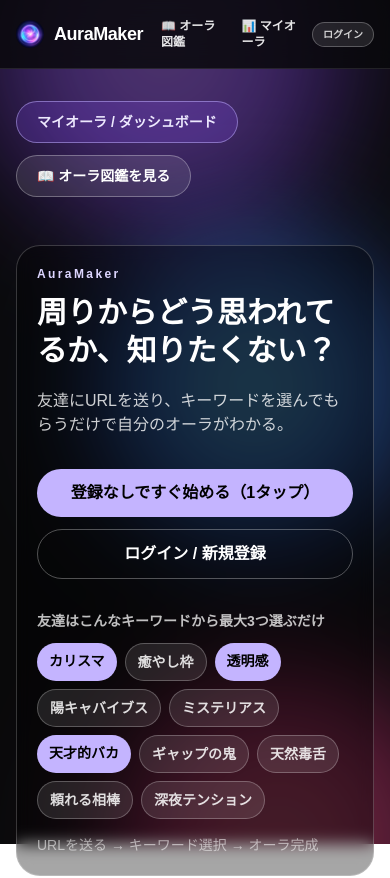
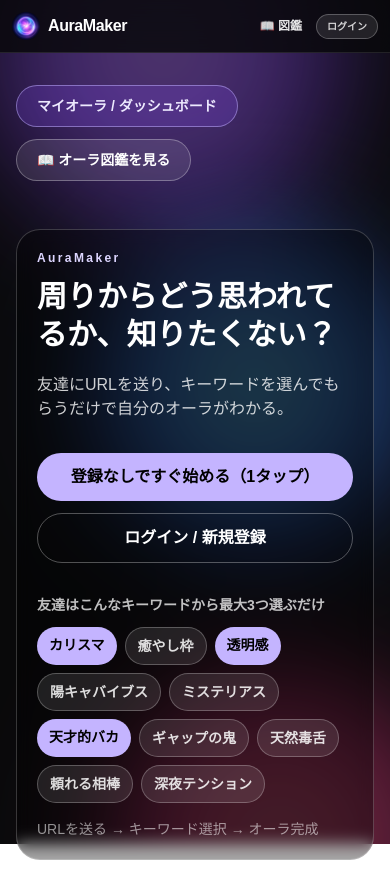
Before and after one commit to sotamarudayo/aura-maker, a Next.js app: page / in a window 390 px wide. Shown: the top 878 px of the page. Built offline with nearby package versions, Linux system fonts and the light colour scheme; no server answers.

Commit message:
Simplify header: drop redundant My Aura link and fix mobile wrap.
Co-authored-by: Cursor <cursoragent@cursor.com>

```diff
--- a/components/Header.tsx
+++ b/components/Header.tsx
@@ -70,27 +70,22 @@ export default function Header() {
 
   return (
     <header className="sticky top-0 z-50 border-b border-white/10 bg-zinc-950/85 backdrop-blur-md">
-      <div className="mx-auto flex max-w-6xl items-center justify-between gap-2 px-4 py-3">
+      <div className="mx-auto flex max-w-6xl items-center justify-between gap-2 px-3 py-3 sm:px-4">
         <Link
           href={logoHref}
-          className="flex shrink-0 items-center gap-2.5 text-lg font-black tracking-tight text-white"
+          className="flex shrink-0 items-center gap-2 text-base font-black tracking-tight text-white sm:gap-2.5 sm:text-lg"
         >
           <BrandLogo size={28} priority />
-          AuraMaker
+          <span className="hidden min-[380px]:inline">AuraMaker</span>
         </Link>
 
-        <nav className="flex min-w-0 items-center gap-1.5 sm:gap-2">
+        <nav className="flex shrink-0 items-center gap-1.5 sm:gap-2">
           <Link
             href="/auras"
-            className="rounded-full px-2.5 py-1.5 text-xs font-semibold text-white/90 transition hover:bg-white/10 sm:px-3 sm:text-sm"
+            className="whitespace-nowrap rounded-full px-2 py-1.5 text-xs font-semibold text-white/90 transition hover:bg-white/10 sm:px-3 sm:text-sm"
           >
-            📖 オーラ図鑑
-          </Link>
-          <Link
-            href={isLoggedIn ? "/dashboard" : "/login"}
-            className="rounded-full px-2.5 py-1.5 text-xs font-semibold text-white/90 transition hover:bg-white/10 sm:px-3 sm:text-sm"
-          >
-            📊 マイオーラ
+            <span className="sm:hidden">📖 図鑑</span>
+            <span className="hidden sm:inline">📖 オーラ図鑑</span>
           </Link>
 
           {auth.status === "loading" ? (
@@ -99,7 +94,7 @@ export default function Header() {
             <>
               <Link
                 href="/dashboard"
-                className="shrink-0 rounded-full border border-amber-300/50 bg-amber-500/20 px-2.5 py-1 text-[10px] font-bold text-amber-100 transition hover:bg-amber-500/30 sm:text-xs"
+                className="shrink-0 whitespace-nowrap rounded-full border border-amber-300/50 bg-amber-500/20 px-2.5 py-1 text-[10px] font-bold text-amber-100 transition hover:bg-amber-500/30 sm:text-xs"
               >
                 ゲスト
               </Link>
@@ -107,7 +102,7 @@ export default function Header() {
                 type="button"
                 onClick={handleLogout}
                 disabled={loggingOut}
-                className="shrink-0 rounded-full border border-white/20 px-2.5 py-1 text-[10px] font-semibold text-white/70 transition hover:bg-white/10 disabled:opacity-60 sm:text-xs"
+                className="shrink-0 whitespace-nowrap rounded-full border border-white/20 px-2.5 py-1 text-[10px] font-semibold text-white/70 transition hover:bg-white/10 disabled:opacity-60 sm:text-xs"
               >
                 {loggingOut ? "..." : "ログアウト"}
               </button>
@@ -116,7 +111,7 @@ export default function Header() {
             <>
               <Link
                 href="/dashboard"
-                className="shrink-0 rounded-full border border-emerald-300/60 bg-emerald-400/90 px-2.5 py-1 text-[10px] font-bold text-black transition hover:bg-emerald-300 sm:text-xs"
+                className="shrink-0 whitespace-nowrap rounded-full border border-emerald-300/60 bg-emerald-400/90 px-2.5 py-1 text-[10px] font-bold text-black transition hover:bg-emerald-300 sm:text-xs"
               >
                 マイページ
               </Link>
@@ -124,7 +119,7 @@ export default function Header() {
                 type="button"
                 onClick={handleLogout}
                 disabled={loggingOut}
-                className="shrink-0 rounded-full border border-white/20 px-2.5 py-1 text-[10px] font-semibold text-white/70 transition hover:bg-white/10 disabled:opacity-60 sm:text-xs"
+                className="shrink-0 whitespace-nowrap rounded-full border border-white/20 px-2.5 py-1 text-[10px] font-semibold text-white/70 transition hover:bg-white/10 disabled:opacity-60 sm:text-xs"
               >
                 {loggingOut ? "..." : "ログアウト"}
               </button>
@@ -132,7 +127,7 @@ export default function Header() {
           ) : (
             <Link
               href="/login"
-              className="shrink-0 rounded-full border border-white/25 bg-white/10 px-2.5 py-1 text-[10px] font-semibold text-white/80 transition hover:bg-white/15 sm:text-xs"
+              className="shrink-0 whitespace-nowrap rounded-full border border-white/25 bg-white/10 px-2.5 py-1 text-[10px] font-semibold text-white/80 transition hover:bg-white/15 sm:text-xs"
             >
               ログイン
             </Link>
```
